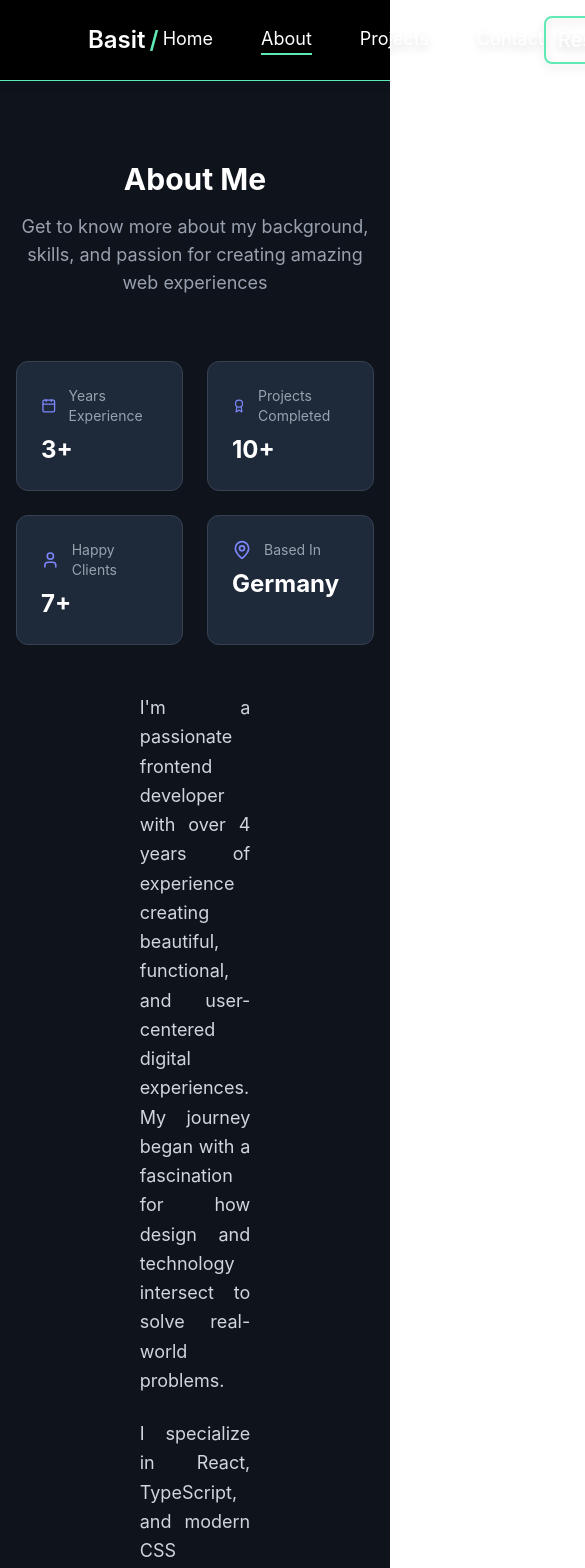
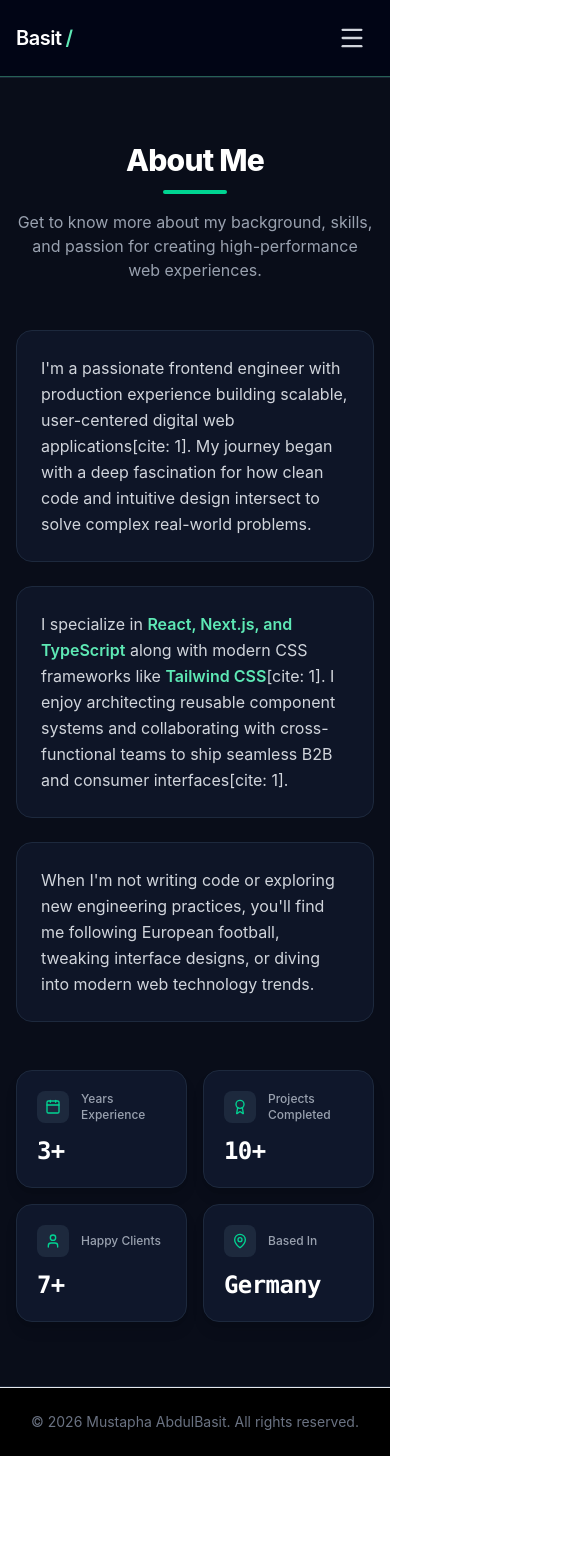
Before and after one commit to Candid001/MyNewPortfolio, a React (Vite) app in the folder my-portfolio/: page /about in a window 390 px wide. Shown: the top 1568 px of the page, 585 px wide, since content can reach past the window. After the commit the page ends 1456 px from the top, so only its background shows below. Built offline with nearby package versions, Linux system fonts and the light colour scheme.

Commit message:
Updated the media query, using tailwind css

```diff
--- a/my-portfolio/package.json
+++ b/my-portfolio/package.json
@@ -10,6 +10,7 @@
     "preview": "vite preview"
   },
   "dependencies": {
+    "@emailjs/browser": "^4.4.1",
     "@tailwindcss/vite": "^4.3.3",
     "react": "^19.2.7",
     "react-dom": "^19.2.7",
--- a/my-portfolio/src/components/Navbar.jsx
+++ b/my-portfolio/src/components/Navbar.jsx
@@ -1,6 +1,7 @@
+import React, { useState } from "react";
 import { NavLink } from "react-router-dom";
 import Button from "./Button";
-import { ArrowDown } from "lucide-react";
+import { ArrowDown, Menu, X } from "lucide-react";
 
 const links = [
   { to: "/", label: "Home" },
@@ -10,35 +11,97 @@ const links = [
 ];
 
 function Navbar() {
+  const [isOpen, setIsOpen] = useState(false);
+
+  const toggleMenu = () => setIsOpen(!isOpen);
+  const closeMenu = () => setIsOpen(false);
+
   return (
-    <nav className="flex items-center justify-between px-22 py-4 border-b border-b-emerald-300 text-white text-2xl drop-shadow-lg">
-      <span className="font-semibold">
+    <nav className="relative w-full bg-slate-950/90 backdrop-blur-md border-b border-emerald-300/40 text-white z-50">
+      <div className="max-w-7xl mx-auto px-4 sm:px-8 lg:px-12 py-4 flex items-center justify-between">
+
+        {/* Brand Logo */}
+        <NavLink
+          to="/"
+          onClick={closeMenu}
+          className="text-xl sm:text-2xl font-semibold tracking-tight hover:opacity-90 transition-opacity"
+        >
           Basit
           <span className="text-emerald-300 px-1">/</span>
-      </span>
-      <div className="flex gap-12 text-lg">
+        </NavLink>
+
+        {/* Desktop Navigation Links */}
+        <div className="hidden md:flex items-center gap-8 lg:gap-12 text-base lg:text-lg">
           {links.map((link) => (
             <NavLink
               key={link.to}
               to={link.to}
               className={({ isActive }) =>
                 isActive
-                ? "border-b-emerald-300 border-b-2"
-                : "text-white-600 hover:"
+                  ? "border-b-emerald-300 border-b-2 text-emerald-300 font-medium pb-1 transition-all"
+                  : "text-gray-300 hover:text-emerald-300 transition-colors pb-1"
               }
             >
               {link.label}
             </NavLink>
           ))}
         </div>
+
+        {/* Desktop Resume Button */}
+        <div className="hidden md:block">
           <Button
             href="/AbdulBasit_Mustapha_CV_Tech.pdf"
             download="Mustapha_AbdulBasit_CV.pdf"
             variant="ghost"
-        className="flex gap-2 text-xl bg-none border-emerald-300"
+            className="flex items-center gap-2 text-base lg:text-lg border border-emerald-300 text-emerald-300 hover:bg-emerald-400/10 px-4 py-2 rounded-xl"
           >
-        Resume <ArrowDown className=""/>
+            Resume <ArrowDown className="w-4 h-4" />
           </Button>
+        </div>
+
+        {/* Mobile Hamburger Button */}
+        <button
+          onClick={toggleMenu}
+          className="md:hidden text-gray-300 hover:text-emerald-300 p-2 focus:outline-none"
+          aria-label="Toggle Navigation Menu"
+        >
+          {isOpen ? <X className="w-7 h-7 text-emerald-300" /> : <Menu className="w-7 h-7" />}
+        </button>
+      </div>
+
+      {/* Mobile Dropdown Drawer */}
+      {isOpen && (
+        <div className="md:hidden bg-slate-900 border-b border-slate-800 px-6 py-6 space-y-5 animate-in slide-in-from-top-2 duration-200">
+          <div className="flex flex-col space-y-4">
+            {links.map((link) => (
+              <NavLink
+                key={link.to}
+                to={link.to}
+                onClick={closeMenu}
+                className={({ isActive }) =>
+                  isActive
+                    ? "text-emerald-300 font-bold text-lg border-l-2 border-emerald-300 pl-3"
+                    : "text-gray-300 hover:text-emerald-300 text-lg pl-3 transition-colors"
+                }
+              >
+                {link.label}
+              </NavLink>
+            ))}
+          </div>
+
+          <div className="pt-4 border-t border-slate-800">
+            <Button
+              href="/AbdulBasit_Mustapha_CV_Tech.pdf"
+              download="Mustapha_AbdulBasit_CV.pdf"
+              variant="ghost"
+              onClick={closeMenu}
+              className="w-full flex items-center justify-center gap-2 text-base border border-emerald-300 text-emerald-300 hover:bg-emerald-400/10 py-2.5 rounded-xl"
+            >
+              Resume <ArrowDown className="w-4 h-4" />
+            </Button>
+          </div>
+        </div>
+      )}
     </nav>
   );
 }
--- a/my-portfolio/src/pages/About.jsx
+++ b/my-portfolio/src/pages/About.jsx
@@ -10,56 +10,59 @@ const About = () => {
   ];
 
   return (
-    <section id="about" className="py-20 bg-gray-800/50">
-      <div className="max-w-7xl mx-auto px-4 sm:px-6 lg:px-8">
-        <div className="text-center mb-16">
-          <h2 className="text-3xl sm:text-4xl font-bold text-white mb-4">
+    <section id="about" className="py-16 sm:py-24 bg-slate-900/60 border-y border-slate-800/80">
+      <div className="max-w-6xl mx-auto px-4 sm:px-6 lg:px-8">
+
+        {/* Section Header */}
+        <div className="text-center mb-12 sm:mb-16">
+          <h2 className="text-3xl sm:text-4xl font-extrabold text-white tracking-tight">
             About Me
           </h2>
-          <p className="text-gray-400 text-lg max-w-2xl mx-auto">
-            Get to know more about my background, skills, and passion for
-            creating amazing web experiences
+          <div className="w-16 h-1 bg-emerald-400 mx-auto mt-3 rounded-full mb-4" />
+          <p className="text-gray-400 text-base sm:text-lg max-w-2xl mx-auto">
+            Get to know more about my background, skills, and passion for creating high-performance web experiences.
           </p>
         </div>
 
-        <div className="flex flex-col gap-12 items-center text-justify">
+        {/* Main Content Area */}
+        <div className="flex flex-col gap-12 items-center">
 
-            <div className="grid grid-cols-2 gap-6">
+          {/* Bio Text Paragraphs */}
+          <div className="max-w-3xl w-full space-y-6 text-gray-300 text-base sm:text-lg leading-relaxed text-left sm:text-justify">
+            <p className="bg-slate-900/80 p-6 rounded-2xl border border-slate-800">
+              I'm a passionate frontend engineer with production experience building
+              scalable, user-centered digital web applications[cite: 1]. My journey began with a deep fascination for how clean code and intuitive design intersect to solve complex real-world problems.
+            </p>
+            <p className="bg-slate-900/80 p-6 rounded-2xl border border-slate-800">
+              I specialize in <strong className="text-emerald-300 font-semibold">React, Next.js, and TypeScript</strong> along with modern CSS frameworks like <strong className="text-emerald-300 font-semibold">Tailwind CSS</strong>[cite: 1]. I enjoy architecting reusable component systems and collaborating with cross-functional teams to ship seamless B2B and consumer interfaces[cite: 1].
+            </p>
+            <p className="bg-slate-900/80 p-6 rounded-2xl border border-slate-800">
+              When I'm not writing code or exploring new engineering practices, you'll find me following European football, tweaking interface designs, or diving into modern web technology trends.
+            </p>
+          </div>
+
+          {/* Responsive Stats Grid */}
+          <div className="w-full max-w-4xl grid grid-cols-2 sm:grid-cols-2 lg:grid-cols-4 gap-4 sm:gap-6">
             {stats.map((stat, index) => (
               <div
                 key={index}
-                className="bg-gray-800 p-6 rounded-xl border border-gray-700 hover:border-indigo-500 transition-colors duration-300"
+                className="bg-slate-900 p-5 sm:p-6 rounded-2xl border border-slate-800 hover:border-emerald-500/50 transition-all duration-300 group hover:-translate-y-1 shadow-lg"
               >
-                <div className="flex items-center space-x-3 mb-2">
-                  <stat.icon className="h-5 w-5 text-indigo-400" />
-                  <span className="text-gray-400 text-sm">{stat.label}</span>
+                <div className="flex items-center space-x-3 mb-3">
+                  <div className="p-2 bg-slate-800 rounded-lg text-emerald-400 group-hover:bg-emerald-400 group-hover:text-slate-950 transition-colors">
+                    <stat.icon className="h-4 w-4 sm:h-5 sm:w-5" />
+                  </div>
+                  <span className="text-gray-400 text-xs sm:text-sm font-medium">
+                    {stat.label}
+                  </span>
                 </div>
-                <div className="text-2xl font-bold text-white">
+                <div className="text-2xl sm:text-3xl font-extrabold text-white tracking-tight font-mono group-hover:text-emerald-300 transition-colors">
                   {stat.value}
                 </div>
               </div>
             ))}
           </div>
 
-          <div className="space-y-6 mx-52">
-            <p className="text-gray-300 text-lg leading-relaxed">
-              I'm a passionate frontend developer with over 4 years of
-              experience creating beautiful, functional, and user-centered
-              digital experiences. My journey began with a fascination for how
-              design and technology intersect to solve real-world problems.
-            </p>
-            <p className="text-gray-300 text-lg leading-relaxed">
-              I specialize in React, TypeScript, and modern CSS frameworks which
-              include Tailwind and Bootstrap, with a keen eye for design and
-              user experience. I love collaborating with teams to bring ideas to
-              life and am always eager to learn new technologies and best
-              practices.
-            </p>
-            <p className="text-gray-300 text-lg leading-relaxed">
-              When I'm not coding, you'll find me exploring new design trends,
-              contributing to open-source projects, or watching football match.
-            </p>
-          </div>
         </div>
       </div>
     </section>
--- a/my-portfolio/src/pages/Contact.jsx
+++ b/my-portfolio/src/pages/Contact.jsx
@@ -1,7 +1,12 @@
-import React, { useState } from 'react';
-import { Mail, Phone, MapPin, Send, Github, Linkedin, Twitter } from 'lucide-react';
+import React, { useState, useRef } from 'react';
+import emailjs from '@emailjs/browser';
+import { Mail, Phone, MapPin, Send, Github, Linkedin, Twitter, CheckCircle2, AlertCircle } from 'lucide-react';
 
 const Contact = () => {
+  const formRef = useRef();
+  const [loading, setLoading] = useState(false);
+  const [status, setStatus] = useState(null); // 'success' | 'error' | null
+
   const [formData, setFormData] = useState({
     name: '',
     email: '',
@@ -9,19 +14,38 @@ const Contact = () => {
     message: ''
   });
 
-  const handleSubmit = (e) => {
-    e.preventDefault();
-    // Handle form submission logic or API here
-    console.log('Form submitted:', formData);
-    // Reset form
-    setFormData({ name: '', email: '', subject: '', message: '' });
-  };
-
   const handleChange = (e) => {
     setFormData({
       ...formData,
       [e.target.name]: e.target.value
     });
+  };
+
+  const handleSubmit = (e) => {
+    e.preventDefault();
+    setLoading(true);
+    setStatus(null);
+
+    // Replace YOUR_TEMPLATE_ID and YOUR_PUBLIC_KEY with your actual credentials
+    emailjs
+      .sendForm(
+        'service_cn3vt8l',
+        'template_hdlzf8h',
+        formRef.current,
+        'lfdQhAvRrnZNfDj4O'
+      )
+      .then(
+        (result) => {
+          setLoading(false);
+          setStatus('success');
+          setFormData({ name: '', email: '', subject: '', message: '' });
+        },
+        (error) => {
+          setLoading(false);
+          setStatus('error');
+          console.error('Email sending failed:', error);
+        }
+      );
   };
 
   const contactInfo = [
@@ -34,8 +58,8 @@ const Contact = () => {
     {
       icon: Phone,
       label: 'Phone',
-      value: '+4915214990703',
-      href: '+4915214990703'
+      value: '+49 1521 4990703',
+      href: 'tel:+4915214990703'
     },
     {
       icon: MapPin,
@@ -67,11 +91,11 @@ const Contact = () => {
   ];
 
   return (
-    <section id="contact" className="py-20 w-full">
+    <section id="contact" className="py-16 sm:py-24 w-full">
       <div className="max-w-6xl mx-auto px-4 sm:px-6 lg:px-8">
 
         {/* Section Header */}
-        <div className="text-center mb-16">
+        <div className="text-center mb-12 sm:mb-16">
           <h2 className="text-3xl sm:text-4xl font-extrabold text-white tracking-tight">
             Get In Touch
           </h2>
@@ -82,10 +106,10 @@ const Contact = () => {
           </p>
         </div>
 
-        <div className="grid lg:grid-cols-3 gap-8 items-start">
+        <div className="grid grid-cols-1 lg:grid-cols-3 gap-8 items-start">
 
           {/* Contact Information Sidebar */}
-          <div className="lg:col-span-1 p-6 sm:p-8 rounded-2xl">
+          <div className="lg:col-span-1 bg-slate-900/40 border border-slate-800 p-6 sm:p-8 rounded-2xl">
             <h3 className="text-xl font-bold text-white mb-6">Contact Information</h3>
 
             <div className="space-y-4 mb-8">
@@ -95,19 +119,19 @@ const Contact = () => {
                   href={info.href}
                   className="flex items-center space-x-4 text-gray-300 hover:text-white transition-all duration-200 p-3 rounded-xl hover:bg-slate-800/80 group"
                 >
-                  <div className="p-3 bg-slate-800 rounded-lg text-emerald-400 border border-slate-700 group-hover:border-emerald-500/50 transition-colors">
+                  <div className="p-3 bg-slate-800 rounded-lg text-emerald-400 border border-slate-700 group-hover:border-emerald-500/50 transition-colors flex-shrink-0">
                     <info.icon className="h-5 w-5" />
                   </div>
-                  <div>
+                  <div className="min-w-0 flex-1">
                     <div className="text-xs text-gray-400 font-mono">{info.label}</div>
-                    <div className="font-medium text-sm sm:text-base">{info.value}</div>
+                    <div className="font-medium text-sm sm:text-base truncate">{info.value}</div>
                   </div>
                 </a>
               ))}
             </div>
 
             <div className="pt-6 border-t border-slate-800">
-              <h4 className="text-sm font-semibold text-gray-300 mb-4 font-mono">CONNECT WITH ME</h4>
+              <h4 className="text-xs font-semibold text-gray-400 mb-4 font-mono tracking-wider">CONNECT WITH ME</h4>
               <div className="flex space-x-3">
                 {socialLinks.map((social, index) => (
                   <a
@@ -127,8 +151,8 @@ const Contact = () => {
 
           {/* Contact Form */}
           <div className="lg:col-span-2 bg-slate-900/60 p-6 sm:p-8 rounded-2xl border border-slate-800">
-            <form onSubmit={handleSubmit} className="space-y-6">
-              <div className="grid md:grid-cols-2 gap-6">
+            <form ref={formRef} onSubmit={handleSubmit} className="space-y-6">
+              <div className="grid grid-cols-1 md:grid-cols-2 gap-6">
                 <div>
                   <label htmlFor="name" className="block text-sm font-medium text-gray-300 mb-2">
                     Name
@@ -140,7 +164,7 @@ const Contact = () => {
                     value={formData.name}
                     onChange={handleChange}
                     required
-                    className="w-full px-4 py-3 bg-slate-950/80 border border-slate-800 rounded-xl text-white placeholder-gray-500 focus:outline-none focus:border-emerald-400 focus:ring-1 focus:ring-emerald-400 transition-colors duration-200"
+                    className="w-full px-3.5 py-3 bg-slate-950/80 border border-slate-800 rounded-xl text-white placeholder-gray-500 text-sm sm:text-base focus:outline-none focus:border-emerald-400 focus:ring-1 focus:ring-emerald-400 transition-colors duration-200"
                     placeholder="Your Name"
                   />
                 </div>
@@ -155,7 +179,7 @@ const Contact = () => {
                     value={formData.email}
                     onChange={handleChange}
                     required
-                    className="w-full px-4 py-3 bg-slate-950/80 border border-slate-800 rounded-xl text-white placeholder-gray-500 focus:outline-none focus:border-emerald-400 focus:ring-1 focus:ring-emerald-400 transition-colors duration-200"
+                    className="w-full px-3.5 py-3 bg-slate-950/80 border border-slate-800 rounded-xl text-white placeholder-gray-500 text-sm sm:text-base focus:outline-none focus:border-emerald-400 focus:ring-1 focus:ring-emerald-400 transition-colors duration-200"
                     placeholder="your@email.com"
                   />
                 </div>
@@ -172,7 +196,7 @@ const Contact = () => {
                   value={formData.subject}
                   onChange={handleChange}
                   required
-                  className="w-full px-4 py-3 bg-slate-950/80 border border-slate-800 rounded-xl text-white placeholder-gray-500 focus:outline-none focus:border-emerald-400 focus:ring-1 focus:ring-emerald-400 transition-colors duration-200"
+                  className="w-full px-3.5 py-3 bg-slate-950/80 border border-slate-800 rounded-xl text-white placeholder-gray-500 text-sm sm:text-base focus:outline-none focus:border-emerald-400 focus:ring-1 focus:ring-emerald-400 transition-colors duration-200"
                   placeholder="What's this regarding?"
                 />
               </div>
@@ -188,18 +212,34 @@ const Contact = () => {
                   onChange={handleChange}
                   required
                   rows={5}
-                  className="w-full px-4 py-3 bg-slate-950/80 border border-slate-800 rounded-xl text-white placeholder-gray-500 focus:outline-none focus:border-emerald-400 focus:ring-1 focus:ring-emerald-400 transition-colors duration-200 resize-none"
+                  className="w-full px-3.5 py-3 bg-slate-950/80 border border-slate-800 rounded-xl text-white placeholder-gray-500 text-sm sm:text-base focus:outline-none focus:border-emerald-400 focus:ring-1 focus:ring-emerald-400 transition-colors duration-200 resize-none"
                   placeholder="Tell me about your project or inquiry..."
                 ></textarea>
               </div>
 
               <button
                 type="submit"
-                className="w-full bg-emerald-400 hover:bg-emerald-500 text-slate-950 font-semibold py-3.5 px-6 rounded-xl transition-all duration-200 shadow-lg shadow-emerald-500/10 flex items-center justify-center space-x-2 hover:scale-[1.01]"
+                disabled={loading}
+                className="w-full bg-emerald-400 hover:bg-emerald-500 disabled:bg-emerald-400/50 text-slate-950 font-semibold py-3.5 px-6 rounded-xl transition-all duration-200 shadow-lg shadow-emerald-500/10 flex items-center justify-center space-x-2 active:scale-[0.99] hover:scale-[1.01]"
               >
                 <Send className="h-5 w-5 stroke-[2.5]" />
-                <span>Send Message</span>
+                <span>{loading ? 'Sending Message...' : 'Send Message'}</span>
               </button>
+
+              {/* Status Notifications */}
+              {status === 'success' && (
+                <div className="flex items-center gap-2 p-4 bg-emerald-500/10 border border-emerald-500/30 rounded-xl text-emerald-400 text-sm">
+                  <CheckCircle2 className="h-5 w-5 flex-shrink-0" />
+                  <span>Your message has been sent successfully! I'll get back to you soon.</span>
+                </div>
+              )}
+
+              {status === 'error' && (
+                <div className="flex items-center gap-2 p-4 bg-rose-500/10 border border-rose-500/30 rounded-xl text-rose-400 text-sm">
+                  <AlertCircle className="h-5 w-5 flex-shrink-0" />
+                  <span>Failed to send message. Please try again or reach out directly via email.</span>
+                </div>
+              )}
             </form>
           </div>
 
--- a/my-portfolio/src/pages/Projects.jsx
+++ b/my-portfolio/src/pages/Projects.jsx
@@ -66,11 +66,11 @@ const Projects = () => {
   ];
 
   return (
-    <section id="projects" className="py-20 w-full">
+    <section id="projects" className="py-16 sm:py-24 w-full">
       <div className="max-w-6xl mx-auto px-4 sm:px-6 lg:px-8">
 
         {/* Section Header */}
-        <div className="text-center mb-16">
+        <div className="text-center mb-12 sm:mb-16">
           <h2 className="text-3xl sm:text-4xl font-extrabold text-white tracking-tight">
             Featured Projects
           </h2>
@@ -82,7 +82,7 @@ const Projects = () => {
         </div>
 
         {/* Projects Grid */}
-        <div className="grid grid-cols-1 md:grid-cols-2 gap-8">
+        <div className="grid grid-cols-1 md:grid-cols-2 gap-6 sm:gap-8">
           {projects.map((project) => (
             <div
               key={project.id}
@@ -90,17 +90,15 @@ const Projects = () => {
             >
               <div>
                 {/* Image & Overlay Container */}
-                <div className="relative overflow-hidden h-60">
+                <div className="relative overflow-hidden h-48 sm:h-56 md:h-60">
                   <img
                     src={project.image}
                     alt={project.title}
                     className="w-full h-full object-cover transition-transform duration-500 group-hover:scale-105"
                   />
 
-                  {/* Subtle Gradient Overlay */}
-                  <div className="absolute inset-0 bg-slate-950/60 opacity-0 group-hover:opacity-100 transition-opacity duration-300 flex items-center justify-center space-x-4 backdrop-blur-[2px]">
-
-                    {/* Live Link Button (Only renders if liveUrl exists) */}
+                  {/* Desktop Hover Overlay */}
+                  <div className="hidden sm:flex absolute inset-0 bg-slate-950/60 opacity-0 group-hover:opacity-100 transition-opacity duration-300 items-center justify-center space-x-4 backdrop-blur-[2px]">
                     {project.liveUrl && (
                       <a
                         href={project.liveUrl}
@@ -113,7 +111,6 @@ const Projects = () => {
                       </a>
                     )}
 
-                    {/* GitHub Link Button */}
                     <a
                       href={project.githubUrl}
                       target="_blank"
@@ -127,40 +124,67 @@ const Projects = () => {
                 </div>
 
                 {/* Project Details */}
-                <div className="p-6 sm:p-8">
-                  <h3 className="text-xl font-bold text-white mb-3 group-hover:text-emerald-300 transition-colors">
+                <div className="p-5 sm:p-8">
+                  <h3 className="text-xl font-bold text-white mb-2 sm:mb-3 group-hover:text-emerald-300 transition-colors">
                     {project.title}
                   </h3>
-                  <p className="text-gray-400 text-sm sm:text-base leading-relaxed mb-6">
+                  <p className="text-gray-400 text-sm sm:text-base leading-relaxed mb-4 sm:mb-6">
                     {project.description}
                   </p>
                 </div>
               </div>
 
-              {/* Tags Section */}
-              <div className="px-6 pb-6 sm:px-8 sm:pb-8">
+              {/* Footer Section: Tags & Mobile Direct Links */}
+              <div className="px-5 pb-5 sm:px-8 sm:pb-8 flex flex-col gap-4">
+
+                {/* Tech Tags */}
                 <div className="flex flex-wrap gap-2">
                   {project.tags.map((tag, index) => (
                     <span
                       key={index}
-                      className="bg-slate-800 border border-slate-700 text-emerald-300 px-3 py-1 rounded-full font-mono text-xs font-medium"
+                      className="bg-slate-800 border border-slate-700 text-emerald-300 px-2.5 py-1 rounded-full font-mono text-xs font-medium"
                     >
                       {tag}
                     </span>
                   ))}
                 </div>
+
+                {/* Mobile Direct Action Buttons (Always visible on mobile) */}
+                <div className="flex sm:hidden items-center gap-3 pt-2 border-t border-slate-800/80">
+                  {project.liveUrl && (
+                    <a
+                      href={project.liveUrl}
+                      target="_blank"
+                      rel="noopener noreferrer"
+                      className="flex-1 inline-flex items-center justify-center gap-2 bg-emerald-400 text-slate-950 font-semibold text-xs py-2.5 px-3 rounded-xl"
+                    >
+                      <ExternalLink className="h-4 w-4 stroke-[2.5]" />
+                      <span>Live Demo</span>
+                    </a>
+                  )}
+                  <a
+                    href={project.githubUrl}
+                    target="_blank"
+                    rel="noopener noreferrer"
+                    className="flex-1 inline-flex items-center justify-center gap-2 bg-slate-800 text-white border border-slate-700 font-semibold text-xs py-2.5 px-3 rounded-xl"
+                  >
+                    <Github className="h-4 w-4" />
+                    <span>Code</span>
+                  </a>
+                </div>
+
               </div>
             </div>
           ))}
         </div>
 
         {/* Bottom CTA to GitHub */}
-        <div className="text-center mt-16">
+        <div className="text-center mt-12 sm:mt-16">
           <a
             href="https://github.com/Candid001?tab=repositories"
             target="_blank"
             rel="noopener noreferrer"
-            className="inline-flex items-center space-x-3 bg-emerald-400 hover:bg-emerald-500 text-slate-950 px-8 py-3.5 rounded-xl font-semibold shadow-lg shadow-emerald-500/10 hover:scale-105 transition-all duration-200"
+            className="w-full sm:w-auto inline-flex items-center justify-center space-x-3 bg-emerald-400 hover:bg-emerald-500 text-slate-950 px-8 py-3.5 rounded-xl font-semibold shadow-lg shadow-emerald-500/10 hover:scale-105 transition-all duration-200 text-sm sm:text-base"
           >
             <Github className="h-5 w-5" />
             <span>View All Repositories on GitHub</span>
```
Also changed, not shown: my-portfolio/src/pages/Home.jsx (+29 -23 lines), 1 other file (tests, documents, lock files or other folders). Lines whose indentation alone changed are shown as unchanged.
